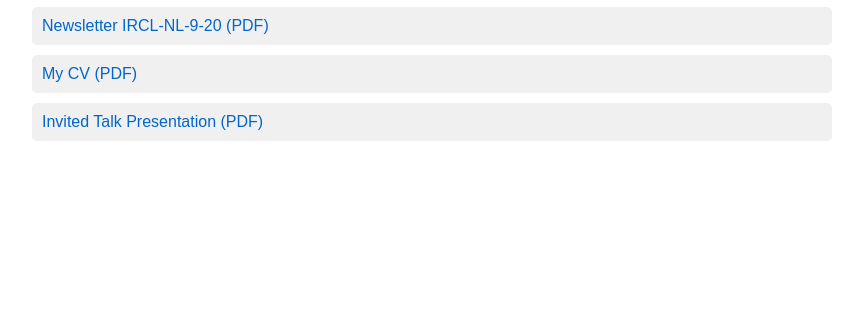
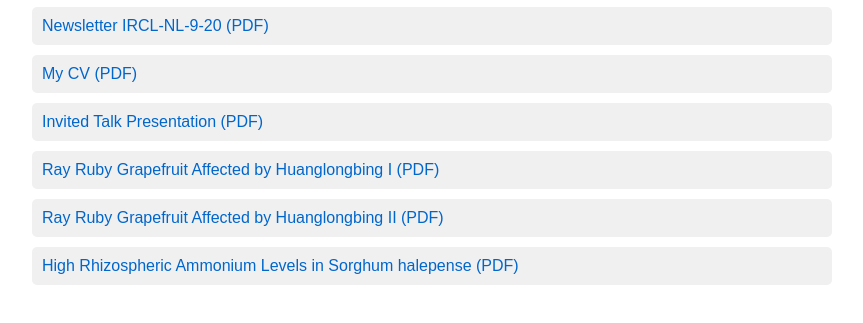
Before and after one commit to phuyaldinesh/Website-Hub, a plain HTML site: page index.html in a window 1280 px wide. Shown: the part 141-464 px from the top of the page, without its empty margins (208-1071 px from the left). Drawn offline with Linux system fonts and the light colour scheme.

Commit message:
Update index.html

```diff
--- a/index.html
+++ b/index.html
@@ -40,5 +40,14 @@
     <div class="document-link">
         <a href="./Documents/Invited talk.pdf" target="_blank">Invited Talk Presentation (PDF)</a>
     </div>
+    <div class="document-link">
+        <a href="./Documents/Ray-Ruby-Grapefruit-Huanglongbing-I-Planting-Density-Soil-Nutrient-Management-2020.pdf" target="_blank">Ray Ruby Grapefruit Affected by Huanglongbing I (PDF)</a>
+    </div>
+    <div class="document-link">
+        <a href="./Documents/Ray-Ruby-Grapefruit-Huanglongbing-II-Planting-Density-Soil-Foliar-Nutrient-Management-2020.pdf" target="_blank">Ray Ruby Grapefruit Affected by Huanglongbing II (PDF)</a>
+    </div>
+    <div class="document-link">
+        <a href="./Documents/Agricultural Env Letters - 2024 - Ghosh - High rhizospheric ammonium levels in Sorghum halepense johnsongrass suggests.pdf" target="_blank">High Rhizospheric Ammonium Levels in Sorghum halepense (PDF)</a>
+    </div>
 </body>
 </html>
```
